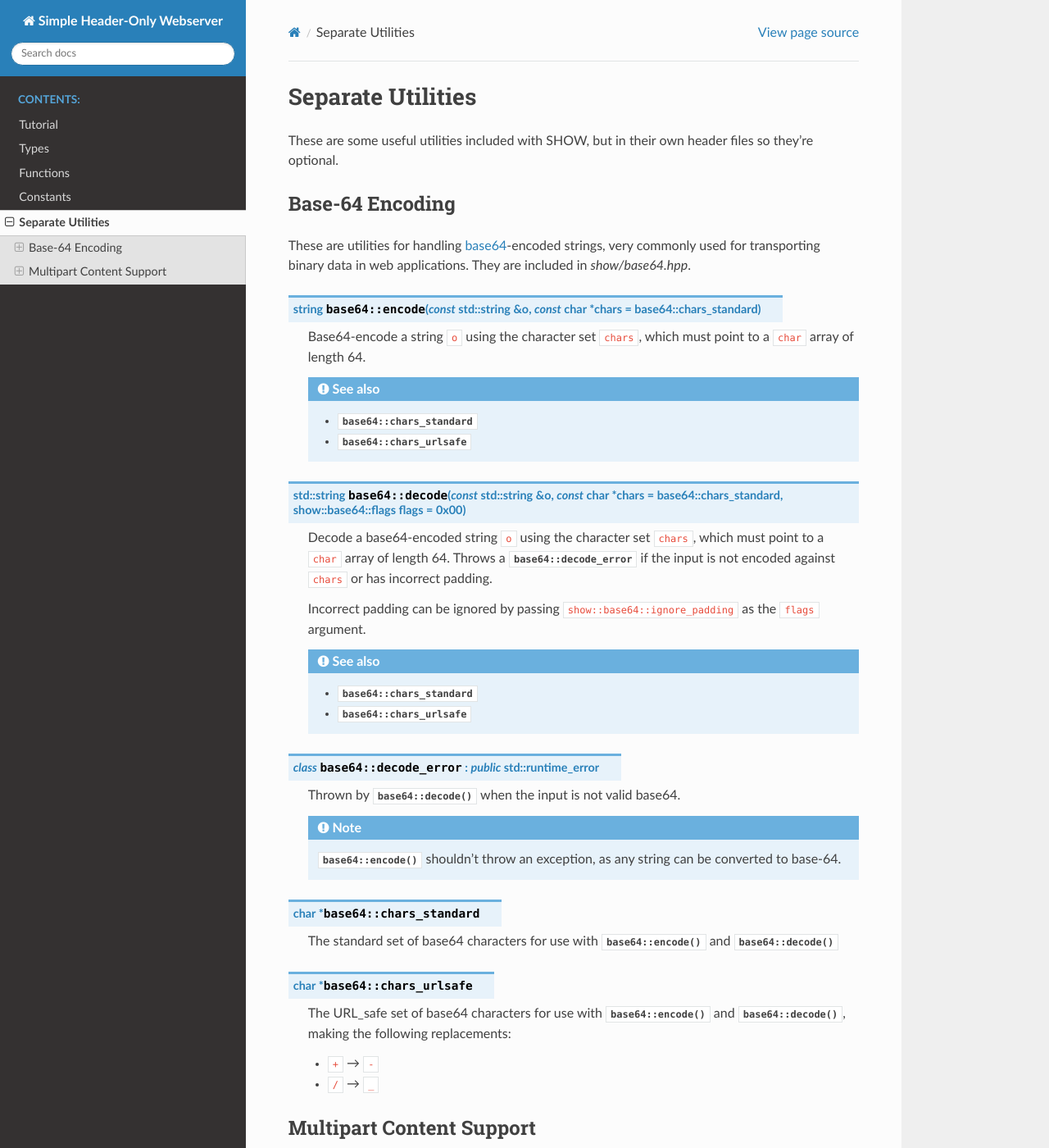
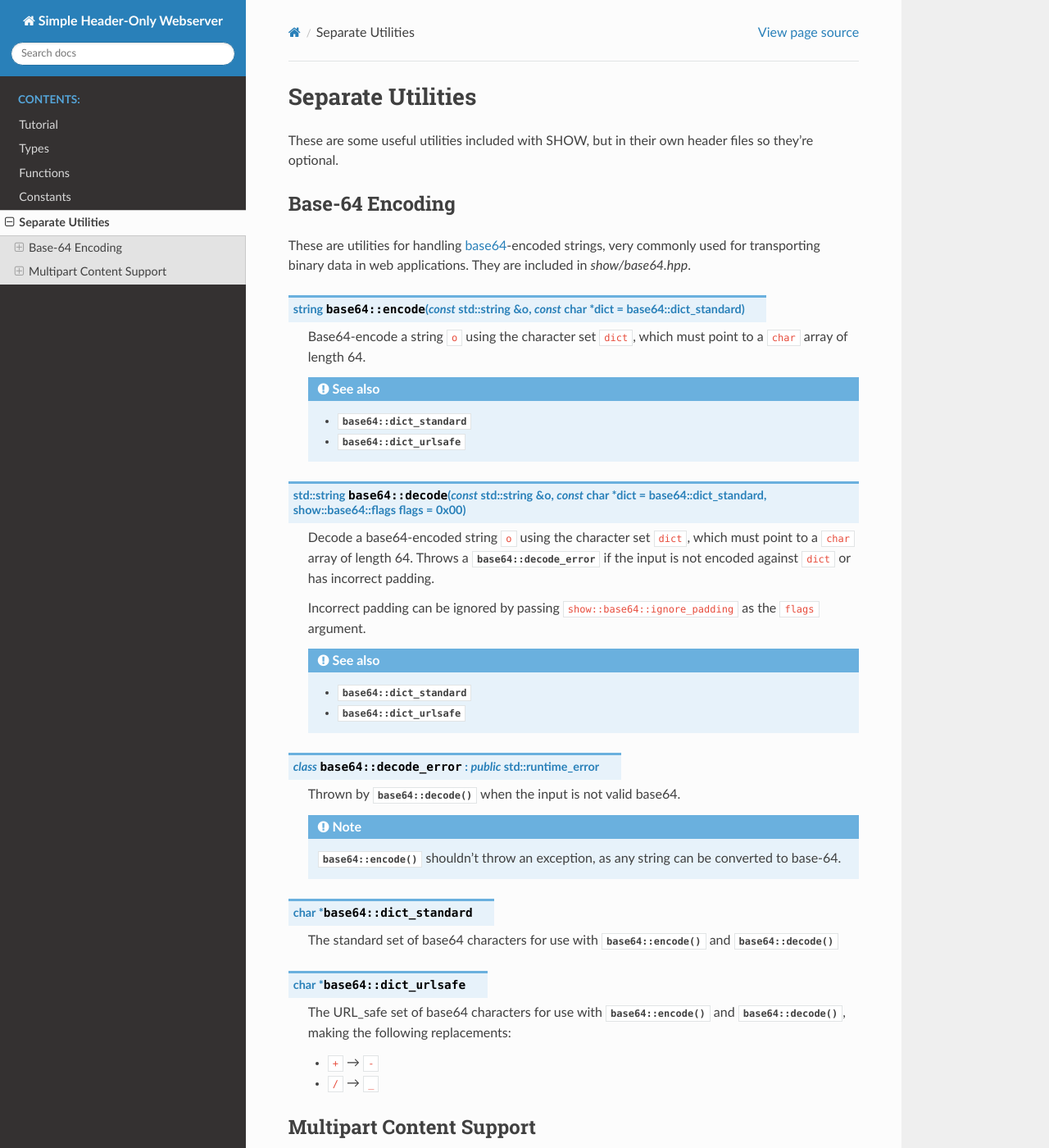
Before and after one commit to JadeMatrix/SHOW, a Sphinx documentation site: the page built from doc/Utilities.rst, in a window 1280 px wide and 1400 px high. Shown: the whole window at 82% size. Built offline with Sphinx 7.4.7 and the Read the Docs theme 2.0.0, drawn with Linux system fonts in a browser that asks for light colours.

Commit message:
Renamed `show::base64::chars_*` → `show::base64::dict_*`

```diff
--- a/doc/Utilities.rst
+++ b/doc/Utilities.rst
@@ -11,27 +11,27 @@ Base-64 Encoding
 
 These are utilities for handling `base64 <https://en.wikipedia.org/wiki/Base64>`_-encoded strings, very commonly used for transporting binary data in web applications.  They are included in *show/base64.hpp*.
 
-.. cpp:function:: string base64::encode( const std::string& o, const char* chars = base64::chars_standard )
+.. cpp:function:: string base64::encode( const std::string& o, const char* dict = base64::dict_standard )
 
-    Base64-encode a string ``o`` using the character set ``chars``, which must point to a ``char`` array of length 64.
+    Base64-encode a string ``o`` using the character set ``dict``, which must point to a ``char`` array of length 64.
 
     .. seealso::
 
-        * :cpp:var:`base64::chars_standard`
+        * :cpp:var:`base64::dict_standard`
 
-        * :cpp:var:`base64::chars_urlsafe`
+        * :cpp:var:`base64::dict_urlsafe`
 
-.. cpp:function:: std::string base64::decode( const std::string& o, const char* chars = base64::chars_standard, show::base64::flags flags = 0x00 )
+.. cpp:function:: std::string base64::decode( const std::string& o, const char* dict = base64::dict_standard, show::base64::flags flags = 0x00 )
 
-    Decode a base64-encoded string ``o`` using the character set ``chars``, which must point to a ``char`` array of length 64.  Throws a :cpp:class:`base64::decode_error` if the input is not encoded against ``chars`` or has incorrect padding.
+    Decode a base64-encoded string ``o`` using the character set ``dict``, which must point to a ``char`` array of length 64.  Throws a :cpp:class:`base64::decode_error` if the input is not encoded against ``dict`` or has incorrect padding.
 
     Incorrect padding can be ignored by passing ``show::base64::ignore_padding`` as the ``flags`` argument.
 
     .. seealso::
 
-        * :cpp:var:`base64::chars_standard`
+        * :cpp:var:`base64::dict_standard`
 
-        * :cpp:var:`base64::chars_urlsafe`
+        * :cpp:var:`base64::dict_urlsafe`
 
 .. cpp:class:: base64::decode_error : public std::runtime_error
 
@@ -40,11 +40,11 @@ These are utilities for handling `base64 <https://en.wikipedia.org/wiki/Base64>`
     .. note::
         :cpp:func:`base64::encode()` shouldn't throw an exception, as any string can be converted to base-64.
 
-.. cpp:var:: char* base64::chars_standard
+.. cpp:var:: char* base64::dict_standard
 
     The standard set of base64 characters for use with :cpp:func:`base64::encode()` and :cpp:func:`base64::decode()`
 
-.. cpp:var:: char* base64::chars_urlsafe
+.. cpp:var:: char* base64::dict_urlsafe
 
     The URL_safe set of base64 characters for use with :cpp:func:`base64::encode()` and :cpp:func:`base64::decode()`, making the following replacements:
 
```
Also changed, not shown: 2 other files.
